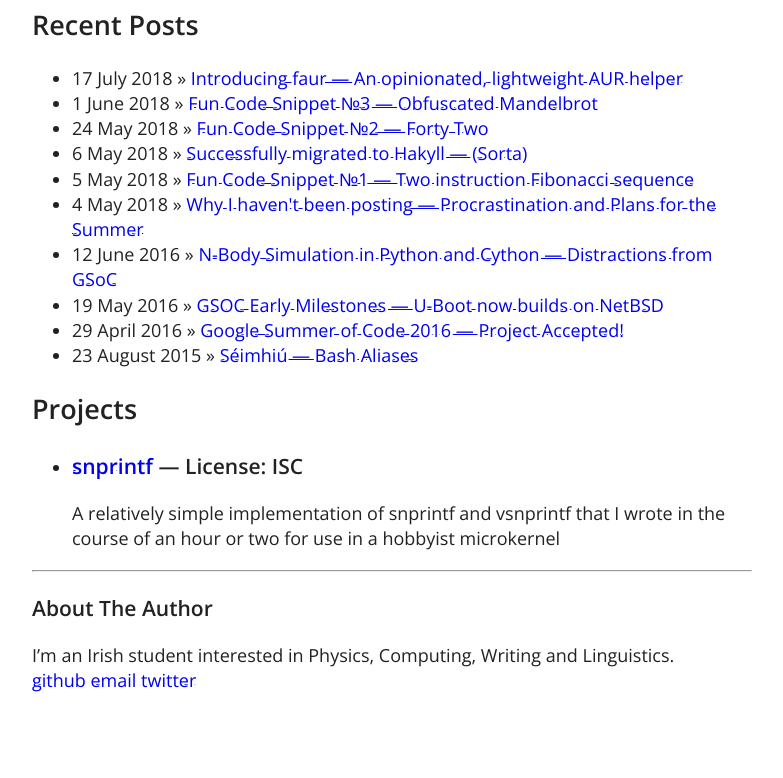
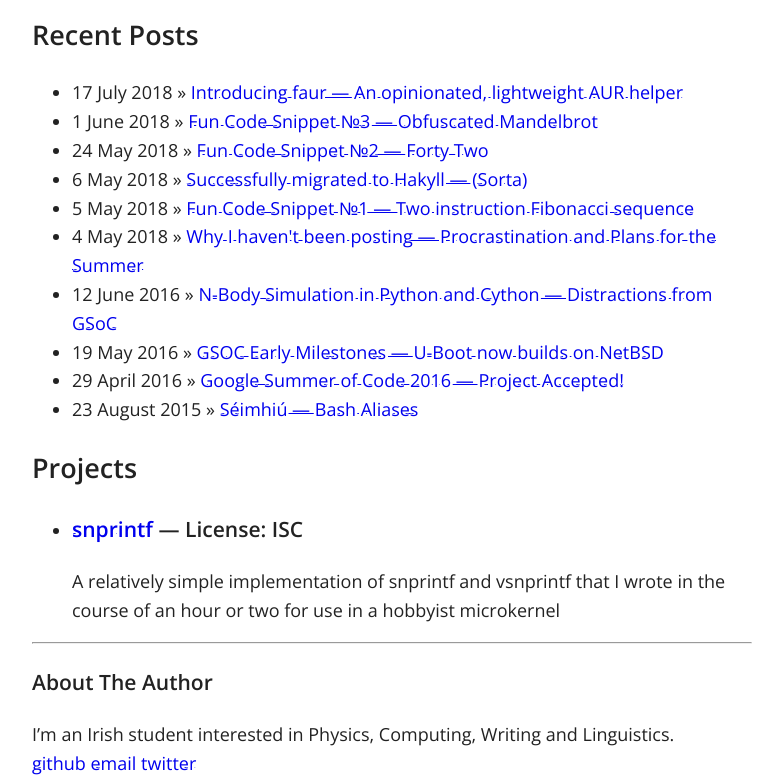
Before and after one commit to joedavis/joedavis.github.io, a plain HTML site: page index.html in a window 1280 px wide. Shown: the part 113-891 px from the top of the page, without its empty margins (248-1031 px from the left). Before the commit the page ends 807 px from the top, so only its background shows below. Drawn offline with nearby package versions, Linux system fonts and the light colour scheme; some packages are replaced by stand-ins of ours.

Commit message:
Publish.

```diff
--- a/css/blog2.css
+++ b/css/blog2.css
@@ -1 +1 @@
-html{font-size:18px;height:100%;line-height:1.4;color:#222;background-color:#fff}body{font-size:18px;font-family:'Open Sans',sans-serif;margin:auto;max-width:800px;height:100%}@media only screen and (-webkit-min-device-pixel-ratio:1.3),only screen and (-o-min-device-pixel-ratio:13/10),only screen and (min-resolution:120dpi){body{}}article iframe,article img{max-width:100%}@media screen and (min-device-width:480px){.page{min-height:100%;-webkit-box-sizing:border-box;-moz-box-sizing:border-box;box-sizing:border-box}}.page{margin-top:0px;margin-bottom:0px;padding:40px;padding-bottom:0px;padding-top:20px;background-color:#fff}@media screen and (max-device-width:480px){body{background-image:none;font-size:16px}#postdate{padding-top:18px}.page{padding:25px}}h1,h2,h3{}header h1{}footer{}h1{}header{}#postdate{}footer h3,header{}code{font-family:'IBM Plex Mono',monospace;overflow-x:auto}pre.sourceCode code{display:block;line-height:140%;background-color:#f6f6f6;padding:10pt;border-radius:8px}.small{text-align:right;font-size:8pt}.footnotes{font-size:16px;line-height:100%}blockquote{font-style:italic}
+html{font-size:18px;height:100%;line-height:1.6;color:#222;background-color:#fff}body{font-size:18px;font-family:'Open Sans',sans-serif;margin:auto;max-width:800px;height:100%}@media only screen and (-webkit-min-device-pixel-ratio:1.3),only screen and (-o-min-device-pixel-ratio:13/10),only screen and (min-resolution:120dpi){body{}}article iframe,article img{max-width:100%}@media screen and (min-device-width:480px){.page{min-height:100%;-webkit-box-sizing:border-box;-moz-box-sizing:border-box;box-sizing:border-box}}.page{margin-top:0px;margin-bottom:0px;padding:40px;padding-bottom:0px;padding-top:20px;background-color:#fff}@media screen and (max-device-width:480px){body{background-image:none;font-size:16px}#postdate{padding-top:18px}.page{padding:25px}}h1,h2,h3{}header h1{}footer{}h1{}header{}#postdate{}footer h3,header{}code{font-family:'IBM Plex Mono',monospace;overflow-x:auto}pre.sourceCode code{display:block;line-height:140%;background-color:#f6f6f6;padding:10pt;border-radius:8px}.small{text-align:right;font-size:8pt}.footnotes{font-size:16px;line-height:100%}blockquote{font-style:italic}
```
